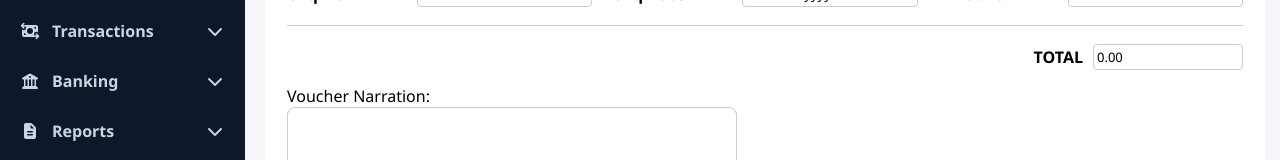
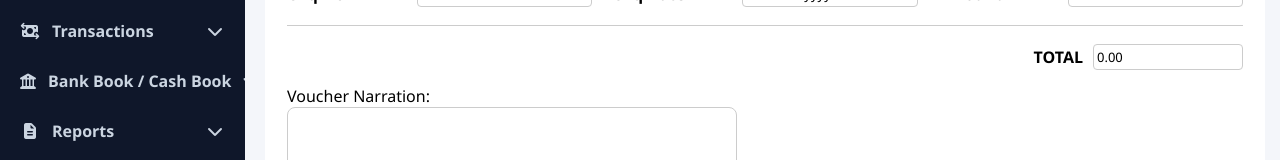
Before and after one commit to vibhavgupta2402/account, a React (Create React App) app: page /contra in a window 1280 px wide. Shown: the part 293-453 px from the top of the page. Built offline with nearby package versions, Linux system fonts and the light colour scheme.

Commit message:
fix vercel bank name

```diff
--- a/src/components/Sidebar.jsx
+++ b/src/components/Sidebar.jsx
@@ -198,7 +198,7 @@ export default function Sidebar({ collapsed }) {
         <li className={`dropdown ${openDropdown === "banking" ? "active-dropdown" : ""}`}>
           <a href="#" onClick={(e) => handleDropdown("banking", e)}>
             <i className="fa-solid fa-building-columns"></i>
-            <span>Banking</span>
+            <span>Bank Book / Cash Book</span>
             <i className="fa-solid fa-chevron-down" style={{ marginLeft: "auto" }}></i>
           </a>
           <div className="submenu" style={{ display: openDropdown === "banking" ? "block" : "none" }}>
```
